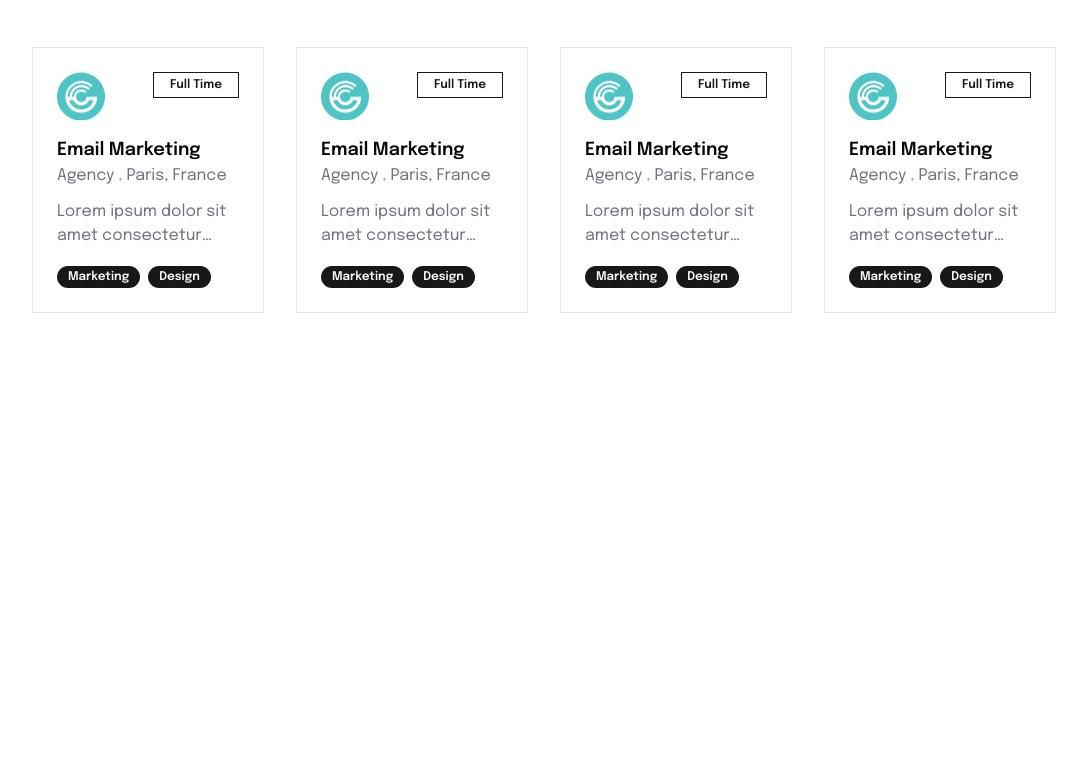
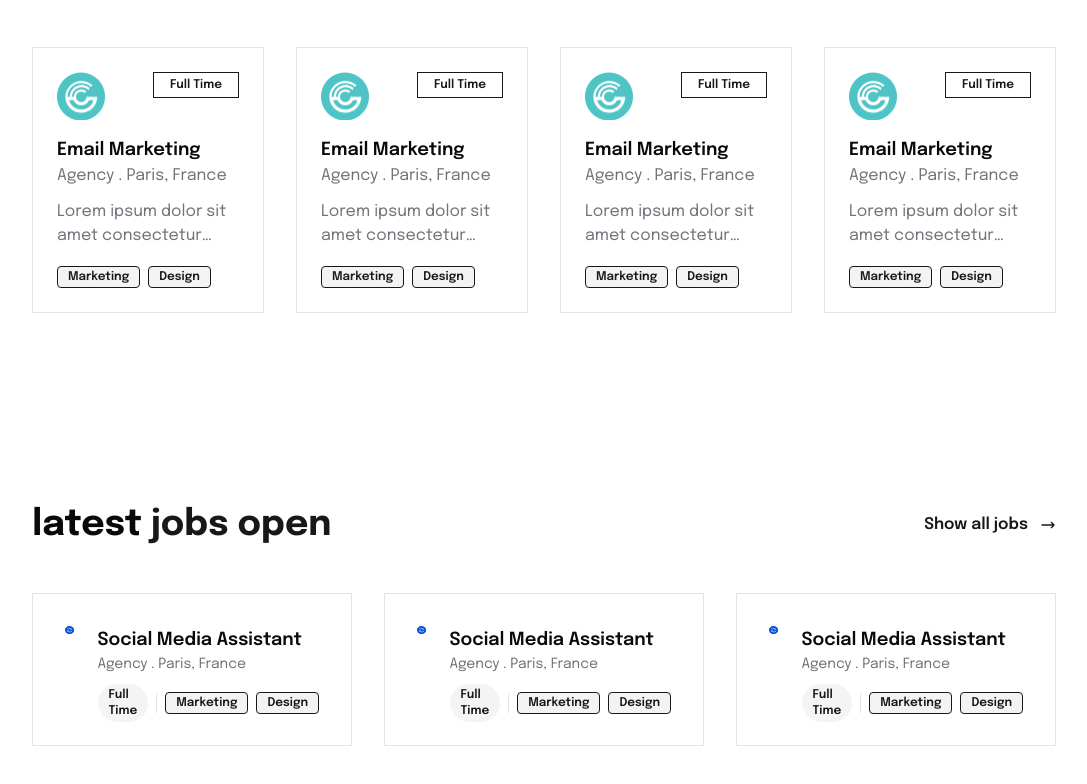
Before and after one commit to dmzazz/job-hunt, a Next.js app: page / in a window 1280 px wide. Shown: the part 1779-2563 px from the top of the page, without its empty margins (96-1183 px from the left). Before the commit the page ends 2132 px from the top, so only its background shows below. Built offline with nearby package versions, Linux system fonts and the light colour scheme.

Commit message:
slicing latest jobs component

```diff
--- a/package.json
+++ b/package.json
@@ -10,6 +10,7 @@
   },
   "dependencies": {
     "@radix-ui/react-select": "^2.1.2",
+    "@radix-ui/react-separator": "^1.1.0",
     "@radix-ui/react-slot": "^1.1.0",
     "class-variance-authority": "^0.7.0",
     "clsx": "^2.1.1",
--- a/src/app/page.tsx
+++ b/src/app/page.tsx
@@ -3,6 +3,7 @@
 import Clients from "@/components/organisms/Clients";
 import FeaturedJobs from "@/components/organisms/FeaturedJobs";
 import Hero from "@/components/organisms/Hero";
+import LatestJobs from "@/components/organisms/LatestJobs";
 
 export default function Home() {
   return (
@@ -12,6 +13,7 @@
       <Category />
       <BannerSignUp />
       <FeaturedJobs />
+      <LatestJobs/>
     </div>
   );
 }
--- a/src/components/organisms/FeaturedJobs/JobItem/index.tsx
+++ b/src/components/organisms/FeaturedJobs/JobItem/index.tsx
@@ -1,16 +1,9 @@
 import { Badge } from "@/components/ui/badge";
+import { JobType } from "@/types";
 import Image from "next/image";
 import React, { FC } from "react";
 
-interface JobItemProps {
-  image: string;
-  jobType: string;
-  name: string;
-  type: string;
-  location: string;
-  desc: string;
-  categories: string[];
-}
+interface JobItemProps extends JobType {}
 
 const JobItem: FC<JobItemProps> = ({ categories, desc, image, jobType, location, name, type }) => {
   return (
@@ -28,7 +21,7 @@
       </div>
       <div className="space-x-2">
         {categories.map((item: string, i: number) => (
-          <Badge key={i}>{item}</Badge>
+          <Badge variant='outline' className="rounded border-primary bg-primary/5 text-primary" key={i}>{item}</Badge>
         ))}
       </div>
     </div>
--- /dev/null
+++ b/src/components/organisms/LatestJobs/JobItem/index.tsx
@@ -0,0 +1,34 @@
+import { Badge } from "@/components/ui/badge";
+import { Separator } from "@/components/ui/separator";
+import { JobType } from "@/types";
+import Image from "next/image";
+import React, { FC } from "react";
+
+interface JobItemProps extends JobType {}
+
+const JobItem: FC<JobItemProps> = ({ categories, image, jobType, location, name, type }) => {
+  return (
+    <div className="border border-border p-8 flex flex-row items-start gap-6 cursor-pointer">
+      <div>
+        <Image src={image} alt={image} width={64} height={64} />
+      </div>
+      <div>
+        <div className="text-lg font-semibold">{name}</div>
+        <div className="text-sm text-muted-foreground mb-2">
+          {type} . {location}
+        </div>
+        <div className="h-5 inline-flex gap-2 items-center">
+          <Badge variant="secondary">{jobType}</Badge>
+          <Separator orientation="vertical" />
+          {categories.map((item: string, i: number) => (
+            <Badge variant="outline" className="rounded border-primary bg-primary/5 text-primary" key={i}>
+              {item}
+            </Badge>
+          ))}
+        </div>
+      </div>
+    </div>
+  );
+};
+
+export default JobItem;
--- /dev/null
+++ b/src/components/organisms/LatestJobs/index.tsx
@@ -0,0 +1,21 @@
+import TitleSection from "@/components/atoms/TitleSection";
+import React, { FC } from "react";
+import JobItem from "./JobItem";
+
+interface LatestJobsProps {}
+
+const LatestJobs: FC<LatestJobsProps> = ({}) => {
+  return (
+    <div className="py-16 mt-32 mb-10 relative">
+      <TitleSection word1="latest" word2="jobs open" />
+
+      <div className="mt-12 grid grid-cols-3 gap-8">
+        {[0, 1, 2].map((item: number) => (
+          <JobItem key={item} image="/images/company2.png" name="Social Media Assistant" type="Agency" location="Paris, France" jobType="Full Time" categories={["Marketing", "Design"]} desc="description" />
+        ))}
+      </div>
+    </div>
+  );
+};
+
+export default LatestJobs;
--- /dev/null
+++ b/src/components/ui/separator.tsx
@@ -0,0 +1,31 @@
+"use client"
+
+import * as React from "react"
+import * as SeparatorPrimitive from "@radix-ui/react-separator"
+
+import { cn } from "@/lib/utils"
+
+const Separator = React.forwardRef<
+  React.ElementRef<typeof SeparatorPrimitive.Root>,
+  React.ComponentPropsWithoutRef<typeof SeparatorPrimitive.Root>
+>(
+  (
+    { className, orientation = "horizontal", decorative = true, ...props },
+    ref
+  ) => (
+    <SeparatorPrimitive.Root
+      ref={ref}
+      decorative={decorative}
+      orientation={orientation}
+      className={cn(
+        "shrink-0 bg-border",
+        orientation === "horizontal" ? "h-[1px] w-full" : "h-full w-[1px]",
+        className
+      )}
+      {...props}
+    />
+  )
+)
+Separator.displayName = SeparatorPrimitive.Root.displayName
+
+export { Separator }
--- /dev/null
+++ b/src/types/index.ts
@@ -0,0 +1,9 @@
+export type JobType = {
+    image: string;
+    jobType: string;
+    name: string;
+    type: string;
+    location: string;
+    desc: string;
+    categories: string[];
+}
```
Also changed, not shown: src/contants/index.ts (added), 1 other file (tests, documents, lock files or other folders).
